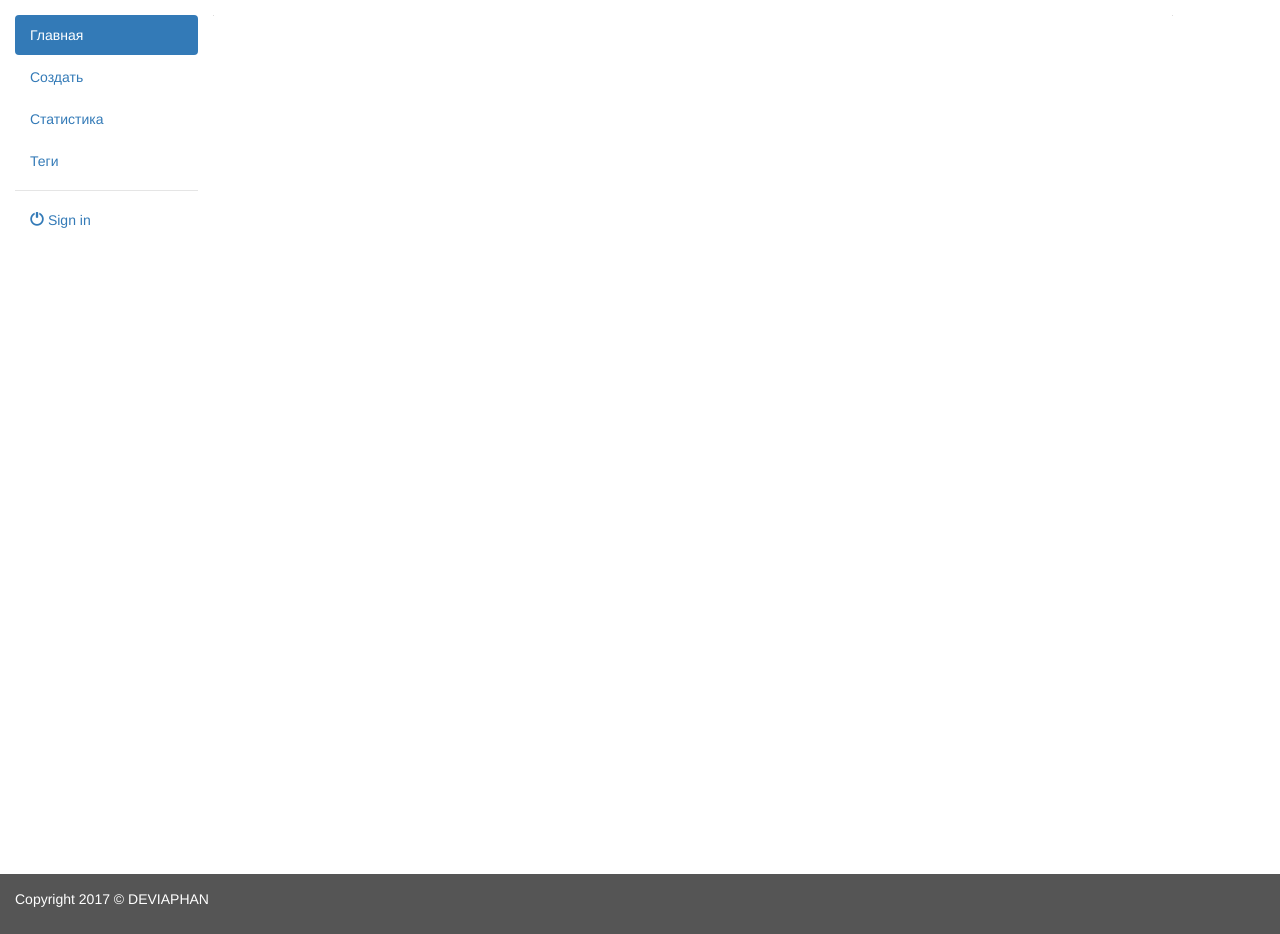
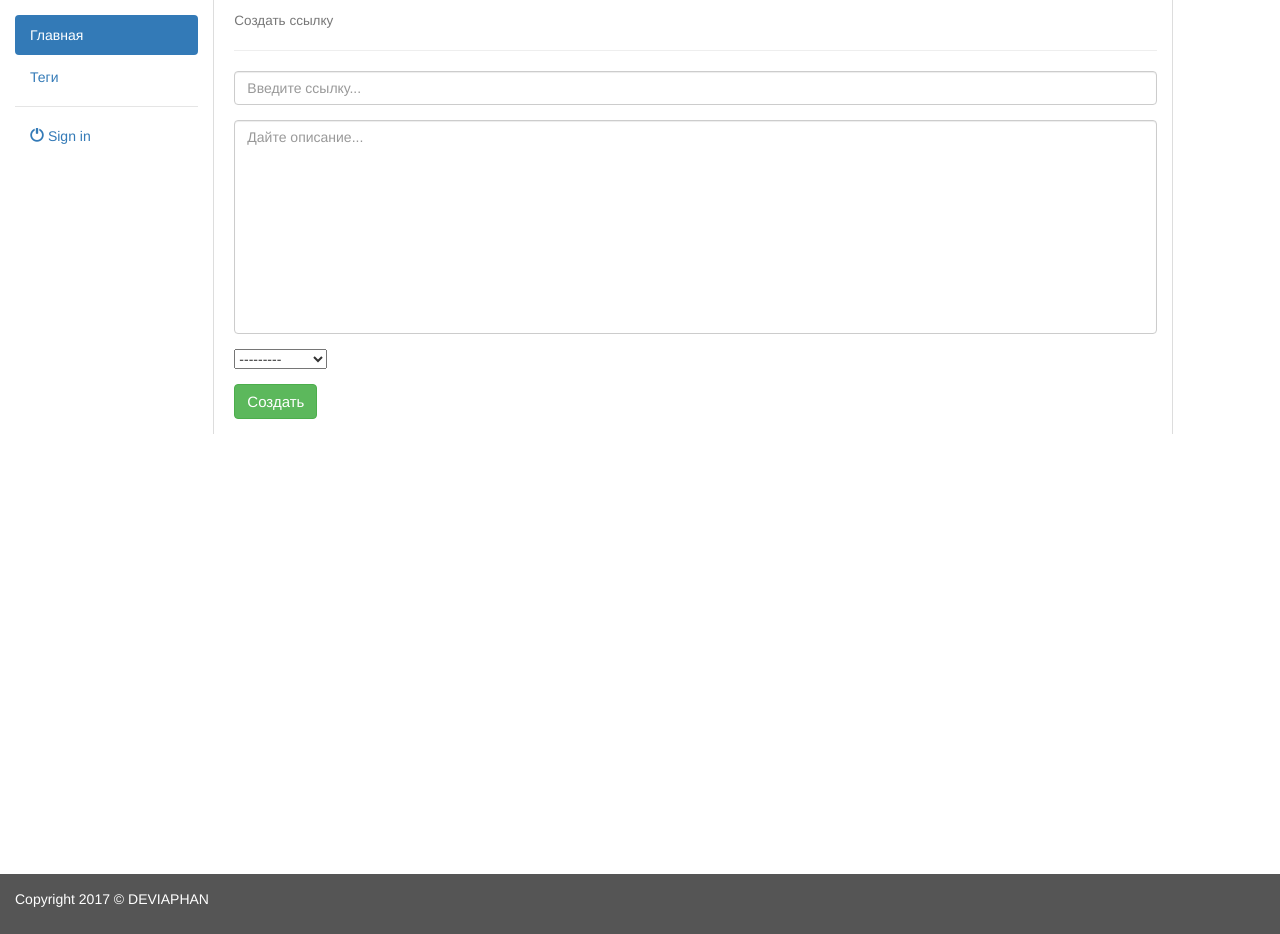
Before and after one commit to broly941/Link-Storager, a Django app: page /create_link/ in a window 1280 px wide. Run offline with Django 3.2, Linux system fonts and the light colour scheme; tables that the repository leaves empty hold one stand-in row (values such as "Sample post"); some libraries are stand-ins or nearby versions.

Commit message:
Modified style to Forms

```diff
--- a/main_page/forms.py
+++ b/main_page/forms.py
@@ -1,9 +1,28 @@
 from django import forms
 from .models import *
+from django.forms import TextInput
 
 
 class LinksForm(forms.ModelForm):
+    original = forms.CharField(widget=forms.TextInput(
+        attrs={
+            'class': 'form-control',
+            'placeholder' : 'Введите ссылку...',
+        }
+    ))
+
+    description = forms.CharField(widget=forms.Textarea(
+        attrs={
+            'class' : 'form-control',
+            'placeholder' : 'Дайте описание...',
+        }
+    ))
 
     class Meta:
         model = Links
-        exclude = [""]
+        fields = (
+            'original',
+            'description',
+            'tag',
+        )
+        # exclude = [""]
--- a/main_page/models.py
+++ b/main_page/models.py
@@ -22,7 +22,7 @@
     original = models.CharField(max_length=200)
     shortcut = models.CharField(max_length=200)
     description = models.TextField()
-    tag = models.ForeignKey(Tags, blank=True, null=True, default=None)
+    tag = models.ForeignKey(Tags, blank=True, null=False, default=None)
     created_date = models.DateTimeField(default=timezone.now)
 
     def get_tags(self):
--- a/main_page/views.py
+++ b/main_page/views.py
@@ -1,8 +1,10 @@
 import operator
-
 from django.shortcuts import render, redirect, get_object_or_404
+from django.utils import timezone
 from .models import Links, Tags
 from .forms import LinksForm
+from django.contrib import messages
+from django.http import HttpResponse, HttpResponseRedirect, Http404
 
 
 def main_page(request):
@@ -12,6 +14,20 @@
 
 
 def create_link(request):
+    tags = Tags.objects.all()
+    ordered_tags = sorted(tags, key=operator.attrgetter('name'))
+
+    form = LinksForm(request.POST)
+    if form.is_valid():
+        link = form.save(commit=False)
+
+        link.author = request.user
+        link.shortcut = 'Here should be short link.'
+        link.created_date = timezone.now()
+        link.save()
+        return redirect('links_detail', pk=link.pk)
+    else:
+        form = LinksForm()
     return render(request, 'main_page/create_link.html', locals())
 
 
@@ -27,6 +43,7 @@
     links = Links.objects.all()
     return render(request, 'main_page/tags_detail.html', locals())
 
+
 def links_detail(request, pk):
     links = get_object_or_404(Links, pk=pk)
     return render(request, 'main_page/links_detail.html', locals())
--- a/static/css/style.css
+++ b/static/css/style.css
@@ -1,23 +1,26 @@
 .row.content {
     height: 859px;
-    margin-top: 15px;
 }
 
 .sidenav {
-    /*background-color: #f1f1f1;*/
     height: 100%;
+    margin-top: 15px;
 }
 
 .content-setting {
     padding-left: 20px;
+
     border-left: 1px solid #ddd;
     border-right: 1px solid #ddd;
+
+    /*background-color: #f1f1f1;*/
 }
 
 footer {
     background-color: #555;
     color: white;
     padding: 15px;
+    width: 100%;
 }
 
 /* On small screens, set height to 'auto' for sidenav and grid */
@@ -39,3 +42,7 @@
 .btn-success {
     font-size: 15px;
 }
+
+.form-control {
+    resize: none;
+}
--- a/templates/base.html
+++ b/templates/base.html
@@ -27,6 +27,7 @@
         </div>
     </div>
 </div>
+
 {% include 'footer.html' %}
 
 </body>
--- a/templates/main_page/create_link.html
+++ b/templates/main_page/create_link.html
@@ -1,6 +1,82 @@
 {% extends 'base.html' %}
-{% load static %}
 
 {% block content %}
+    <h4>
+        <small>Создать ссылку</small>
+    </h4>
+    <hr>
 
+    <form action="" method="POST">
+        {% csrf_token %}
+
+        <div class="form-group">
+            {{ form.original }}
+        </div>
+
+        <div class="form-group">
+            {{ form.description }}
+        </div>
+
+        <div class="form-group">
+            {{ form.tag }}
+        </div>
+
+        <div class="form-group">
+            <button
+                type="submit"
+                class="btn btn-success">Создать</button>
+        </div>
+    </form>
 {% endblock content %}
+
+
+
+
+
+
+
+
+
+
+
+
+
+
+
+{#        <div class="form-group">#}
+{#            <label for="linkInput">Ссылка</label>#}
+{#            <input name="{{ form.original.name }}"#}
+{#                   type="text"#}
+{#                   class="form-control"#}
+{#                   id="linkInput"#}
+{#                   placeholder="Введите ссылку...">#}
+{#        </div>#}
+{#        <fieldset disabled>#}
+{#            <div class="form-group">#}
+{#                <label for="linkDisabledInput">Сокращённая</label>#}
+{#                <input#}
+{#                    type="text"#}
+{#                    id="linkDisabledInput"#}
+{#                    class="form-control">#}
+{#            </div>#}
+{#        </fieldset>#}
+{#        <div class="form-group">#}
+{#            <label for="descriptionTextArea">Описание</label>#}
+{#            <textarea#}
+{#                name="{{ form.description.name }}"#}
+{#                class="form-control"#}
+{#                id="descriptionTextArea"#}
+{#                rows="4"#}
+{#                placeholder="Дайте описание..."></textarea>#}
+{#        </div>#}
+{#        <div class="form-group">#}
+{#            <label for="tagSelect">Тег:</label>#}
+{#            <select#}
+{#                name="{{ form.tag.name }}"#}
+{#                class="form-control"#}
+{#                id="tagSelect">#}
+{#                {% for tag in tags %}#}
+{#                    <option>{{ tag.name }}</option>#}
+{#                {% endfor %}#}
+{#            </select>#}
+{#        </div>#}
--- a/templates/sidebar.html
+++ b/templates/sidebar.html
@@ -1,7 +1,11 @@
 <ul class="nav nav-pills nav-stacked">
     <li class="active"><a href="/">Главная</a></li>
-    <li><a href="/create_link/">Создать</a></li>
-    <li><a href="#">Статистика</a></li>
+
+    {% if user.is_authenticated %}
+        <li><a href="/create_link/"> Создать</a></li>
+        <li><a href="#">Статистика</a></li>
+    {% endif %}
+
     <li><a href="/tags/">Теги</a></li>
     <li class="nav-divider"></li>
     <li><a href="#"><i class="glyphicon glyphicon-off"></i> Sign in</a></li>
```
Also changed, not shown: main_page/migrations/0005_auto_20170806_1324.py (added).
